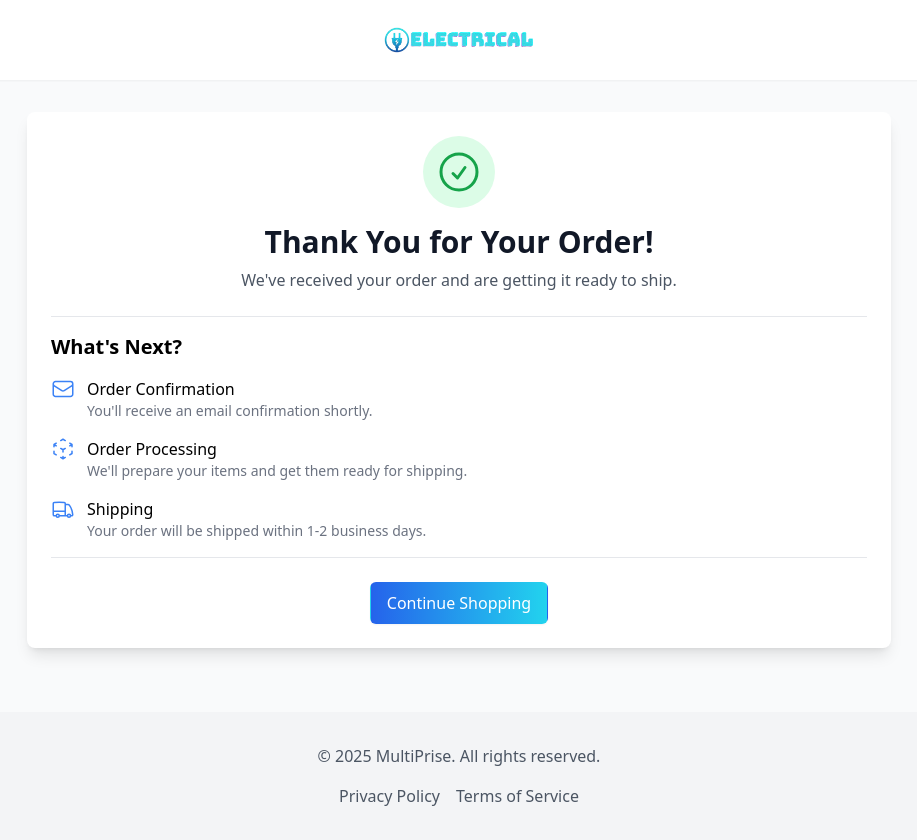
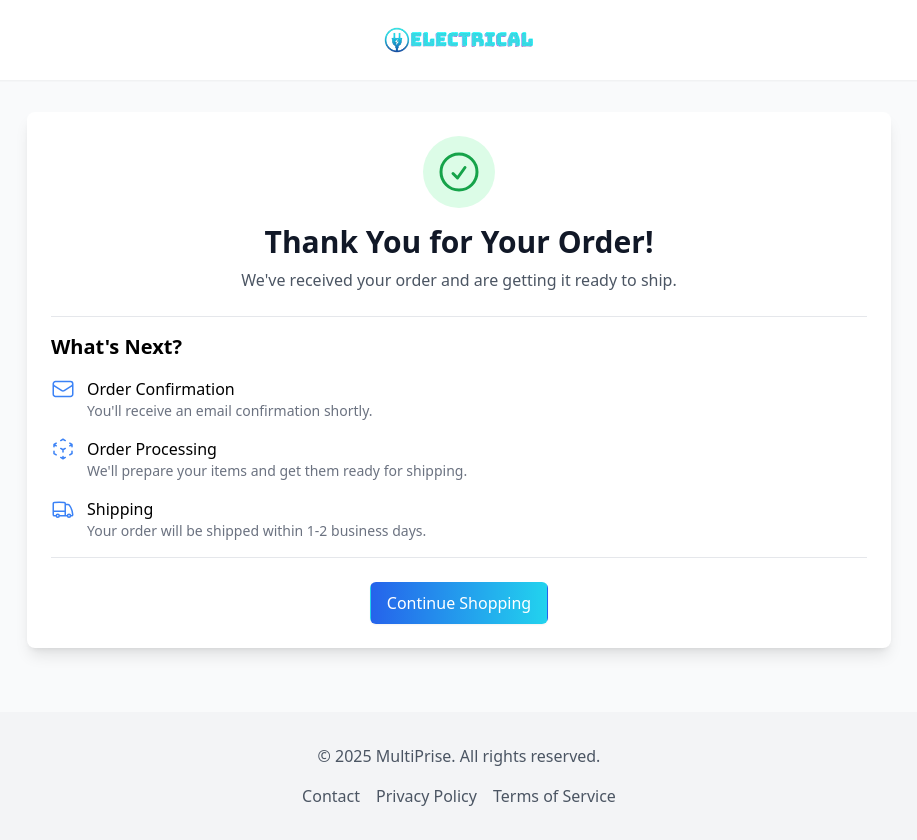
Before and after one commit to riadh04mahieddine/electrical, a Next.js app: page /thank-you in a window 1280 px wide. Shown: the whole page, without its empty margins (181-1098 px from the left). Built offline with nearby package versions, Linux system fonts and the light colour scheme.

Commit message:
Update footer links across all pages for consistent navigation

```diff
--- a/src/app/page.tsx
+++ b/src/app/page.tsx
@@ -1,6 +1,7 @@
 "use client";
 
 import Image from 'next/image';
+import Link from 'next/link';
 import { useState, useEffect } from 'react';
 import { loadStripe } from '@stripe/stripe-js';
 import { ShieldCheckIcon, FireIcon, ArrowsPointingOutIcon, ArrowPathIcon, TruckIcon, CheckBadgeIcon, PlusIcon, MinusIcon, BoltIcon, ClockIcon } from '@heroicons/react/24/outline';
@@ -381,9 +382,9 @@ const Footer = () => {
     <footer className="bg-transparent border-t border-secondary/50 py-8">
         <div className="container mx-auto px-4 sm:px-6 lg:px-8 text-center text-text-primary/60">
             <div className="flex justify-center space-x-6 mb-4">
-                <a href="#" className="hover:underline">Contact</a>
-                <a href="#" className="hover:underline">Privacy Policy</a>
-                <a href="#" className="hover:underline">Terms of Service</a>
+                <Link href="/contact" className="hover:underline">Contact</Link>
+                <Link href="/privacy-policy" className="hover:underline">Privacy Policy</Link>
+                <Link href="/terms-of-service" className="hover:underline">Terms of Service</Link>
             </div>
             <p>© 2025 MULTIPRISE. All rights reserved.</p>
         </div>
--- a/src/app/thank-you/page.tsx
+++ b/src/app/thank-you/page.tsx
@@ -27,8 +27,9 @@ const Footer = () => {
       <div className="max-w-7xl mx-auto px-4 sm:px-6 lg:px-8 text-center">
         <p>&copy; {new Date().getFullYear()} MultiPrise. All rights reserved.</p>
         <div className="flex justify-center gap-4 mt-4">
-          <Link href="#" className="hover:text-gray-900">Privacy Policy</Link>
-          <Link href="#" className="hover:text-gray-900">Terms of Service</Link>
+          <Link href="/contact" className="hover:text-gray-900">Contact</Link>
+          <Link href="/privacy-policy" className="hover:text-gray-900">Privacy Policy</Link>
+          <Link href="/terms-of-service" className="hover:text-gray-900">Terms of Service</Link>
         </div>
       </div>
     </footer>
```
